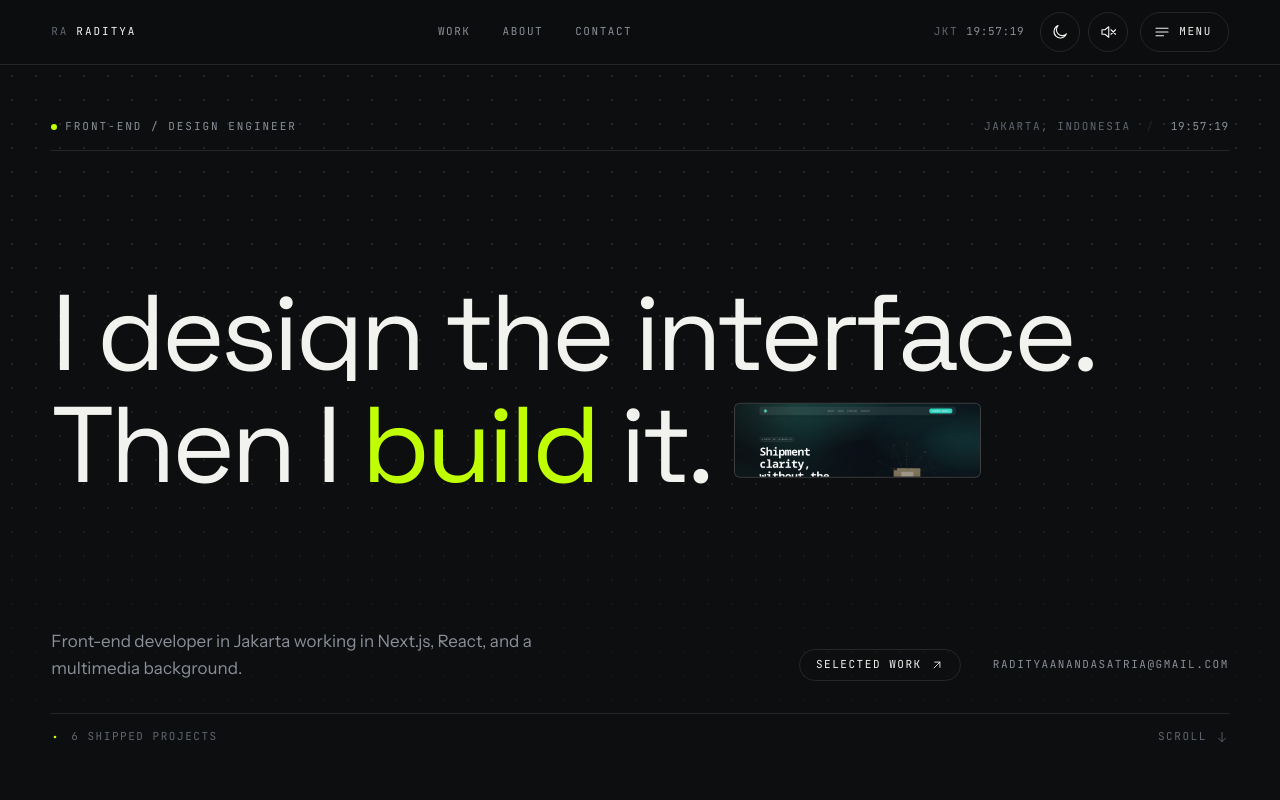
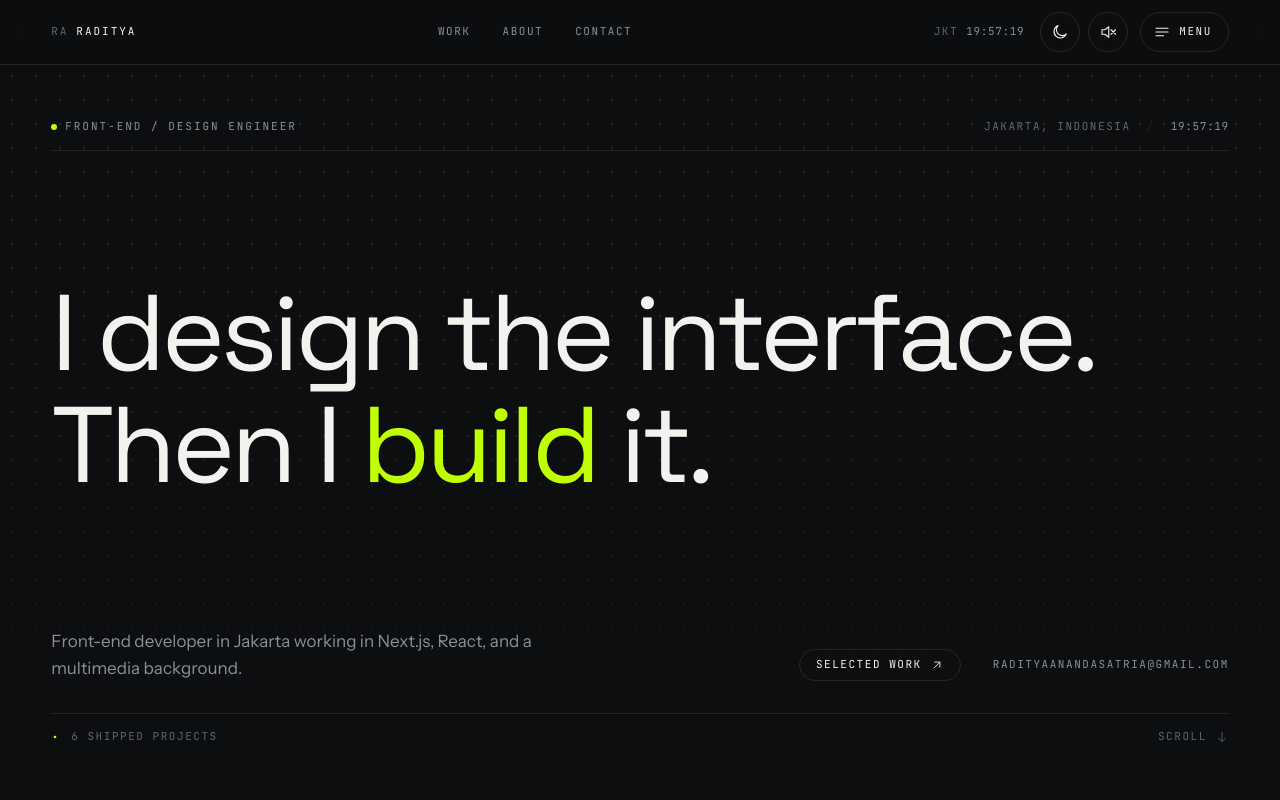
Before and after one commit to Radityaaa25/new-porto-raditya, a Next.js app: page / in a window 1280 px wide. Shown: the top 800 px of the page. Built offline with nearby package versions, Linux system fonts and the light colour scheme.

Commit message:
fix: remove hero imagery and preserve SplitText descenders

```diff
--- a/components/hud/CursorHUD.tsx
+++ b/components/hud/CursorHUD.tsx
@@ -75,7 +75,7 @@ export function CursorHUD() {
       />
       <span
         ref={readoutRef}
-        className="text-muted pointer-events-none fixed right-[var(--gutter)] bottom-[var(--gutter)] z-hud font-mono text-meta tabular-nums opacity-0 transition-opacity duration-ui"
+        className="text-muted pointer-events-none fixed bottom-[var(--hud-inset)] left-[var(--gutter)] z-hud font-mono text-meta tabular-nums opacity-0 transition-opacity duration-ui"
       >
         X 0000 / Y 0000
       </span>
--- a/components/motion/SplitText.tsx
+++ b/components/motion/SplitText.tsx
@@ -33,7 +33,7 @@ const LINE_TOLERANCE = 2;
 
 function makeWord(text: string): HTMLSpanElement {
   const wrapper = document.createElement("span");
-  wrapper.className = "inline-block overflow-hidden align-bottom";
+  wrapper.className = "split-mask inline-block align-bottom";
   const inner = document.createElement("span");
   inner.className = "inline-block";
   inner.textContent = text;
@@ -43,7 +43,7 @@ function makeWord(text: string): HTMLSpanElement {
 
 function makeChar(text: string): HTMLSpanElement {
   const wrapper = document.createElement("span");
-  wrapper.className = "inline-block overflow-hidden align-bottom";
+  wrapper.className = "split-mask inline-block align-bottom";
   const inner = document.createElement("span");
   inner.className = "inline-block";
   inner.textContent = text;
@@ -145,7 +145,7 @@ export function SplitText({
 
       for (const group of groups) {
         const line = document.createElement("span");
-        line.className = "block overflow-hidden";
+        line.className = "split-mask block";
         const lineInner = document.createElement("span");
         lineInner.className = "block";
         group.forEach((probe) => {
--- a/components/sections/Hero.tsx
+++ b/components/sections/Hero.tsx
@@ -1,4 +1,3 @@
-import Image from "next/image";
 import Link from "next/link";
 
 import { LiveClock } from "@/components/hud/LiveClock";
@@ -10,8 +9,6 @@ import { projects } from "@/content/projects";
 import { site } from "@/content/site";
 
 const [lineOne, lineTwo] = site.heroLines;
-const heroProject =
-  projects.find((project) => project.slug === "safetrack-depin") ?? projects[0];
 
 export function Hero() {
   return (
@@ -50,7 +47,6 @@ export function Hero() {
               waitForReady
               className="text-balance"
             />
-            <span className="flex flex-wrap items-baseline gap-x-[0.22em] gap-y-4">
             <SplitText
               as="span"
               text={lineTwo}
@@ -61,38 +57,7 @@ export function Hero() {
               delay={0.12}
               className="text-balance"
             />
-              {heroProject ? (
-                <span
-                  aria-hidden="true"
-                  className="border-line-strong bg-surface relative hidden h-[0.7em] w-[2.3em] shrink-0 translate-y-[-0.04em] overflow-hidden rounded-sm border md:inline-block"
-                >
-                  <Image
-                    src={`/media/projects/${heroProject.slug}/cover.avif`}
-                    alt=""
-                    fill
-                    priority
-                    sizes="22vw"
-                    className="object-cover object-top"
-                  />
-                </span>
-              ) : null}
-            </span>
           </h1>
-
-          {heroProject ? (
-            <div className="border-line relative aspect-[16/6] w-full overflow-hidden rounded-sm border md:hidden">
-              <Image
-                src={`/media/projects/${heroProject.slug}/cover.avif`}
-                alt={`${heroProject.title} landing page`}
-                fill
-                sizes="100vw"
-                className="object-cover object-top"
-              />
-              <span className="bg-bg/80 text-fg absolute bottom-2 left-2 rounded-xs px-2 py-1 font-mono text-meta uppercase tracking-[0.12em] backdrop-blur-sm">
-                {heroProject.title}
-              </span>
-            </div>
-          ) : null}
         </div>
 
         <div className="grid gap-8 md:grid-cols-12 md:items-end">
--- a/lib/motion/presets.ts
+++ b/lib/motion/presets.ts
@@ -48,7 +48,7 @@ export const maskReveal = (options: PresetOptions & { direction?: "up" | "down"
 });
 
 export const lineReveal = (options: PresetOptions & { lines?: number } = {}): MotionPreset => ({
-  from: { yPercent: 110, opacity: 0 },
+  from: { yPercent: 125, opacity: 0 },
   to: { yPercent: 0, opacity: 1 },
   ...base({ duration: duration.cinematic, ease: ease.cine, ...options }),
   stagger: stagger.loose,
--- a/styles/tokens.css
+++ b/styles/tokens.css
@@ -49,6 +49,8 @@
   --lh-body: 1.55;
   --lh-body-sm: 1.45;
   --lh-label: 1.2;
+
+  --split-bleed: 0.24em;
 
   --tr-display: -0.03em;
   --tr-hero: -0.04em;
```
Also changed, not shown: styles/tailwind.css. Lines whose indentation alone changed are shown as unchanged.
